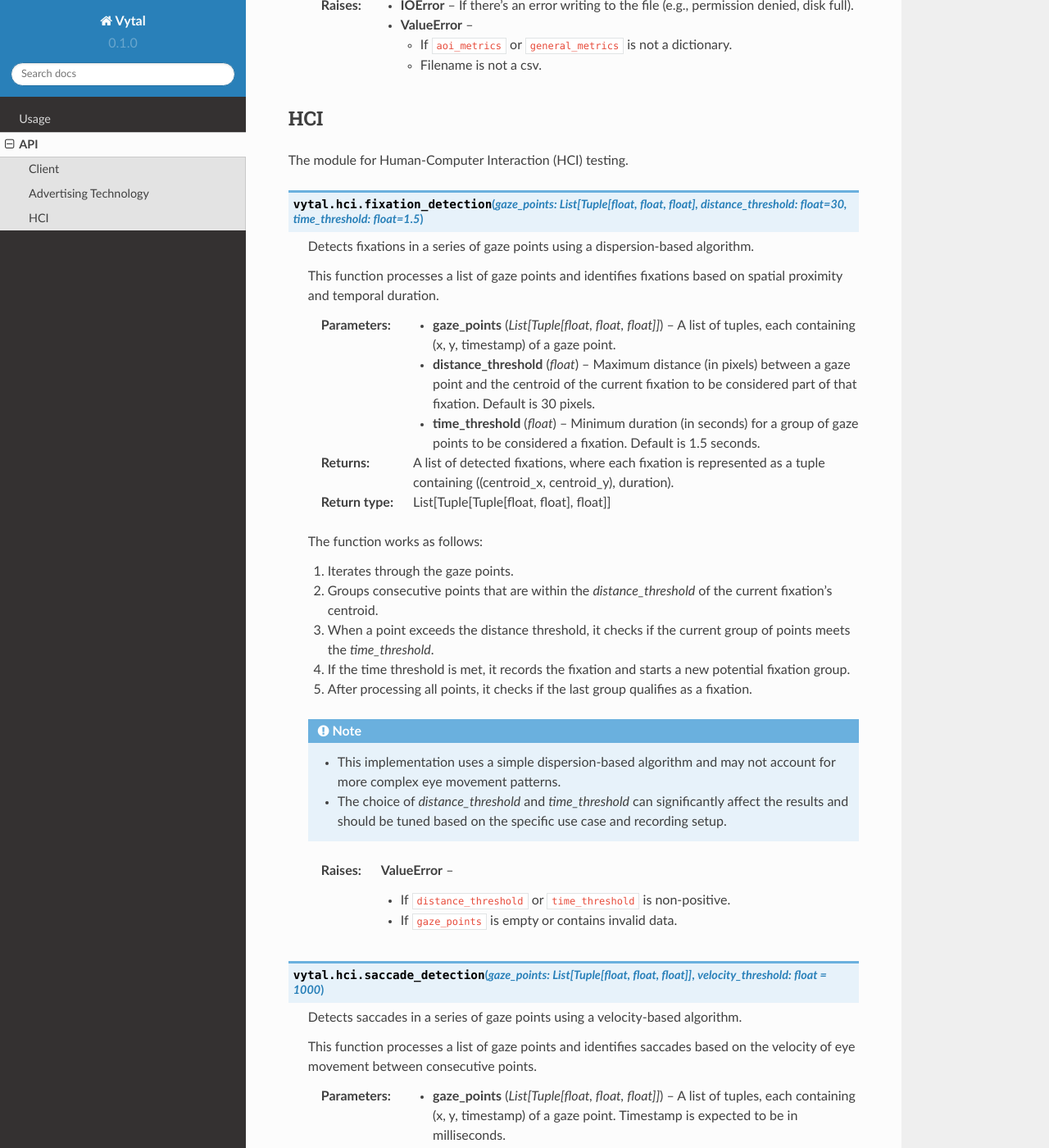
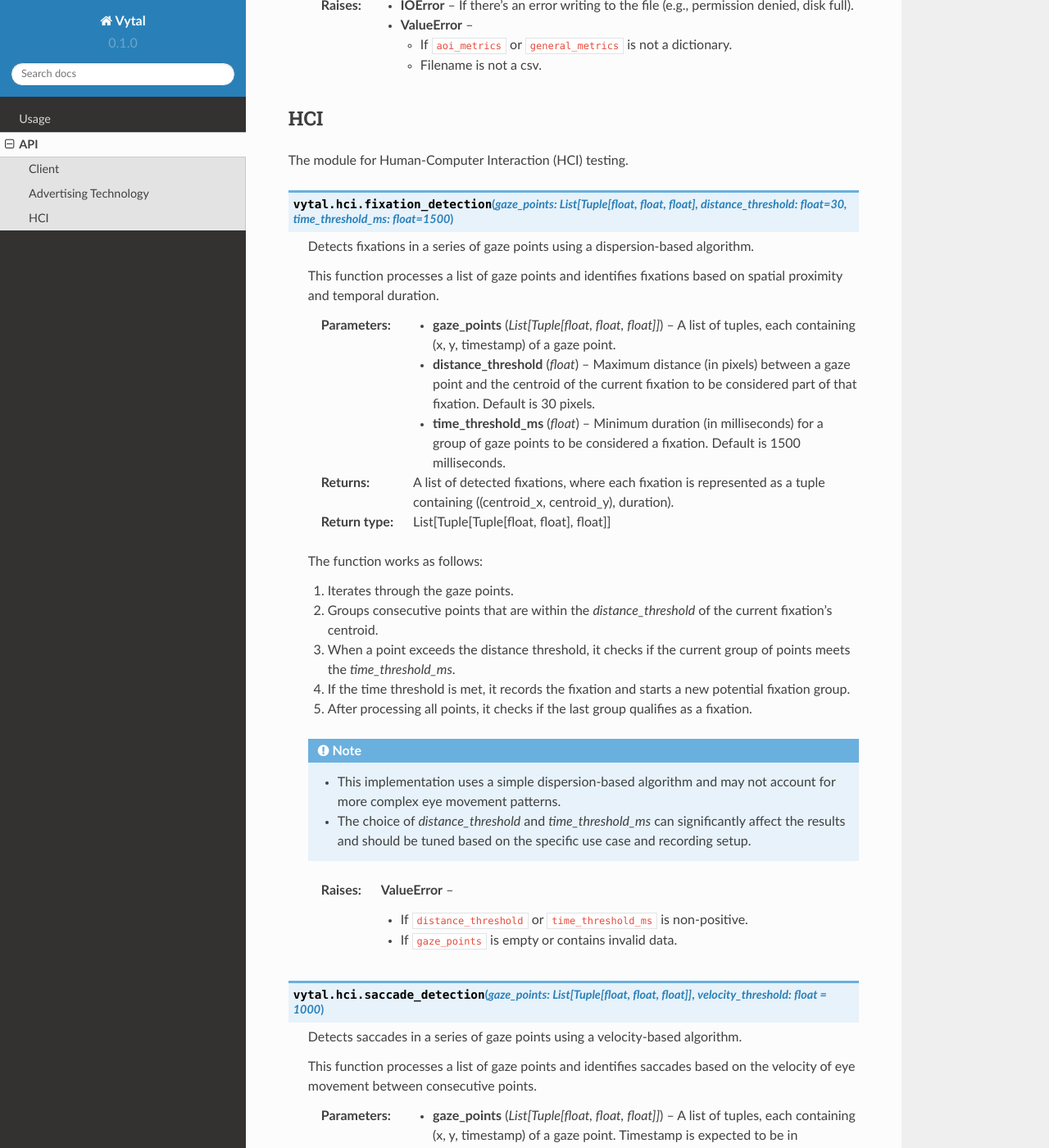
Before and after one commit to anantk2006/vytal, a Sphinx documentation site: the page built from docs/source/api.rst, in a window 1280 px wide and 1400 px high, scrolled down 7445 px. Shown: the whole window at 82% size. Built offline with Sphinx 7.4.7 and the Read the Docs theme 2.0.0, drawn with Linux system fonts in a browser that asks for light colours.

```diff
--- a/docs/source/api.rst
+++ b/docs/source/api.rst
@@ -340,7 +340,7 @@ HCI
 
         The module for Human-Computer Interaction (HCI) testing.
 
-.. py:function:: fixation_detection(gaze_points: List[Tuple[float, float, float], distance_threshold: float=30, time_threshold: float=1.5)
+.. py:function:: fixation_detection(gaze_points: List[Tuple[float, float, float], distance_threshold: float=30, time_threshold_ms: float=1500)
    :module: vytal.hci
    :noindex:
 
@@ -355,9 +355,9 @@ HCI
                               of the current fixation to be considered part of that fixation.
                               Default is 30 pixels.
    :type distance_threshold: float
-   :param time_threshold: Minimum duration (in seconds) for a group of gaze points to be
-                          considered a fixation. Default is 1.5 seconds.
-   :type time_threshold: float
+   :param time_threshold_ms: Minimum duration (in milliseconds) for a group of gaze points to be
+                          considered a fixation. Default is 1500 milliseconds.
+   :type time_threshold_ms: float
 
    :return: A list of detected fixations, where each fixation is represented as a tuple
             containing ((centroid_x, centroid_y), duration).
@@ -367,16 +367,16 @@ HCI
 
    1. Iterates through the gaze points.
    2. Groups consecutive points that are within the `distance_threshold` of the current fixation's centroid.
-   3. When a point exceeds the distance threshold, it checks if the current group of points meets the `time_threshold`.
+   3. When a point exceeds the distance threshold, it checks if the current group of points meets the `time_threshold_ms`.
    4. If the time threshold is met, it records the fixation and starts a new potential fixation group.
    5. After processing all points, it checks if the last group qualifies as a fixation.
 
    .. note::
       - This implementation uses a simple dispersion-based algorithm and may not account for more complex eye movement patterns.
-      - The choice of `distance_threshold` and `time_threshold` can significantly affect the results and should be tuned based on the specific use case and recording setup.
+      - The choice of `distance_threshold` and `time_threshold_ms` can significantly affect the results and should be tuned based on the specific use case and recording setup.
 
    :raises ValueError:
-      - If ``distance_threshold`` or ``time_threshold`` is non-positive.
+      - If ``distance_threshold`` or ``time_threshold_ms`` is non-positive.
       - If ``gaze_points`` is empty or contains invalid data.
 
 
```
